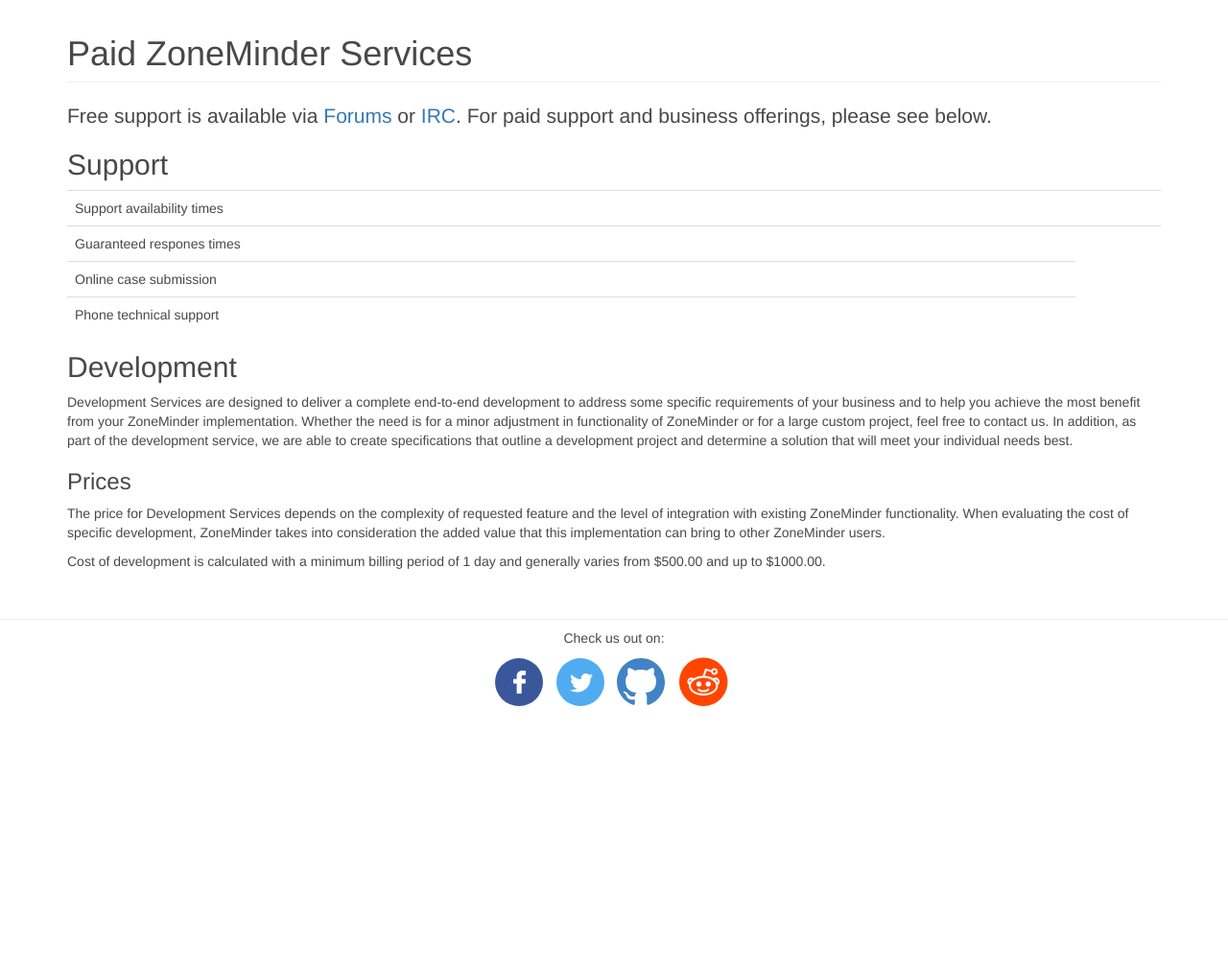
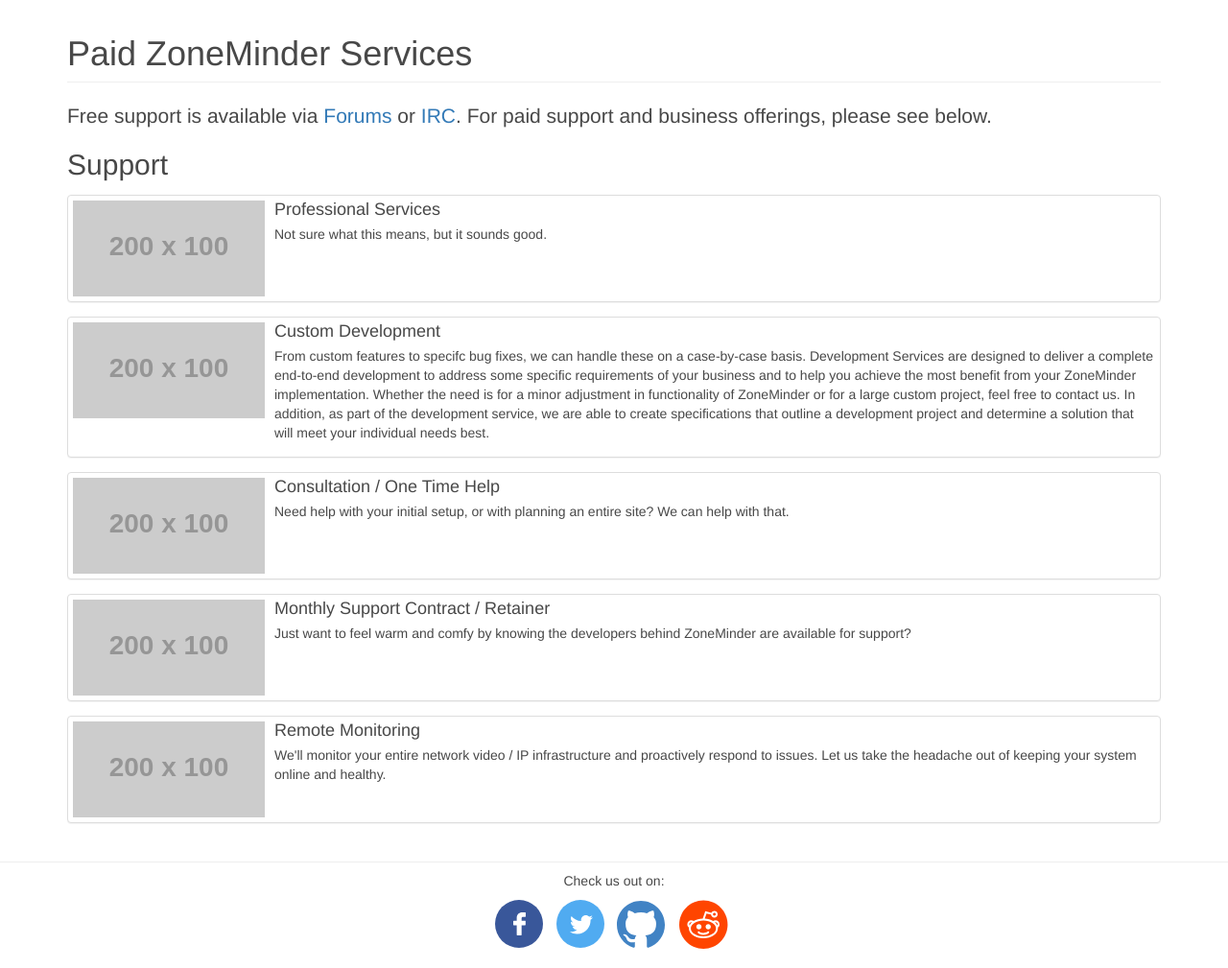
Before and after one commit to ZoneMinder/zoneminder.github.io, a Jekyll site: the page built from support.html, in a window 1280 px wide, cut to the strip 104-1113 px from the top of the page. Shown: the whole strip at 96% size. Built offline with Jekyll 4.4.1, drawn with Linux system fonts in a browser that asks for light colours; comment, search, counter and statistics services are not loaded; before the commit the page ends 900 px from its top, so only the background shows below that.

Commit message:
Rework support page

```diff
--- /dev/null
+++ b/_data/support.yml
@@ -0,0 +1,19 @@
+- header: Professional Services
+  text: Not sure what this means, but it sounds good.
+  img: http://placehold.it/200x100
+
+- header: Custom Development
+  text: From custom features to specifc bug fixes, we can handle these on a case-by-case basis.  Development Services are designed to deliver a complete end-to-end development to address some specific requirements of your business and to help you achieve the most benefit from your ZoneMinder implementation. Whether the need is for a minor adjustment in functionality of ZoneMinder or for a large custom project, feel free to contact us. In addition, as part of the development service, we are able to create specifications that outline a development project and determine a solution that will meet your individual needs best.
+  img: http://placehold.it/200x100
+
+- header: Consultation / One Time Help
+  text: Need help with your initial setup, or with planning an entire site?  We can help with that.
+  img: http://placehold.it/200x100
+
+- header: Monthly Support Contract / Retainer
+  text: Just want to feel warm and comfy by knowing the developers behind ZoneMinder are available for support?
+  img: http://placehold.it/200x100
+
+- header: Remote Monitoring
+  text:  We'll monitor your entire network video / IP infrastructure and proactively respond to issues.  Let us take the headache out of keeping your system online and healthy.
+  img: http://placehold.it/200x100
--- a/css/main.css
+++ b/css/main.css
@@ -178,3 +178,12 @@ h1 {
 	padding: 0;
 	margin: 0;
 }
+
+.support-box {
+    background-color: #fff;
+    border: 1px solid #ddd;
+    border-radius: 4px;
+    -webkit-box-shadow: 0 1px 1px rgba(0, 0, 0, .05);
+    box-shadow: 0 1px 1px rgba(0, 0, 0, .05);
+	padding: 5px;
+}
--- a/support.html
+++ b/support.html
@@ -9,26 +9,15 @@ permalink: /support/
 		<p class="lead">Free support is available via <a href="https://forums.zoneminder.com">Forums</a> or <a href="http://webchat.freenode.net/?channels=zoneminder">IRC</a>.  For paid support and business offerings, please see below.</p>
 
 		<h2>Support</h2>
-		<table class="table">
-			<tr>
-				<td>Support availability times<td>
-			</tr>
-			<tr>
-				<td>Guaranteed respones times<td>
-			</tr>
-			<tr>
-				<td>Online case submission</td>
-			</tr>
-			<tr>
-				<td>Phone technical support</td>
-			</tr>
-		</table>
 
-		<h2>Development</h2>
-		<p>Development Services are designed to deliver a complete end-to-end development to address some specific requirements of your business and to help you achieve the most benefit from your ZoneMinder implementation. Whether the need is for a minor adjustment in functionality of ZoneMinder or for a large custom project, feel free to contact us. In addition, as part of the development service, we are able to create specifications that outline a development project and determine a solution that will meet your individual needs best.</p>
-
-		<h3>Prices</h3>
-
-		<p>The price for Development Services depends on the complexity of requested feature and the level of integration with existing ZoneMinder functionality. When evaluating the cost of specific development, ZoneMinder takes into consideration the added value that this implementation can bring to other ZoneMinder users.</p>
-
-		<p>Cost of development is calculated with a minimum billing period of 1 day and generally varies from $500.00 and up to $1000.00.</p>
+{% for support in site.data.support %}
+<div class="media support-box">
+  <div class="media-left">
+    <img class="media-object" src="{{ support.img }}" alt="{{ support.header }}">
+  </div>
+  <div class="media-body">
+    <h4 class="media-heading">{{ support.header }}</h4>
+    <p>{{ support.text }}</p>
+  </div>
+</div>
+{% endfor %}
```
